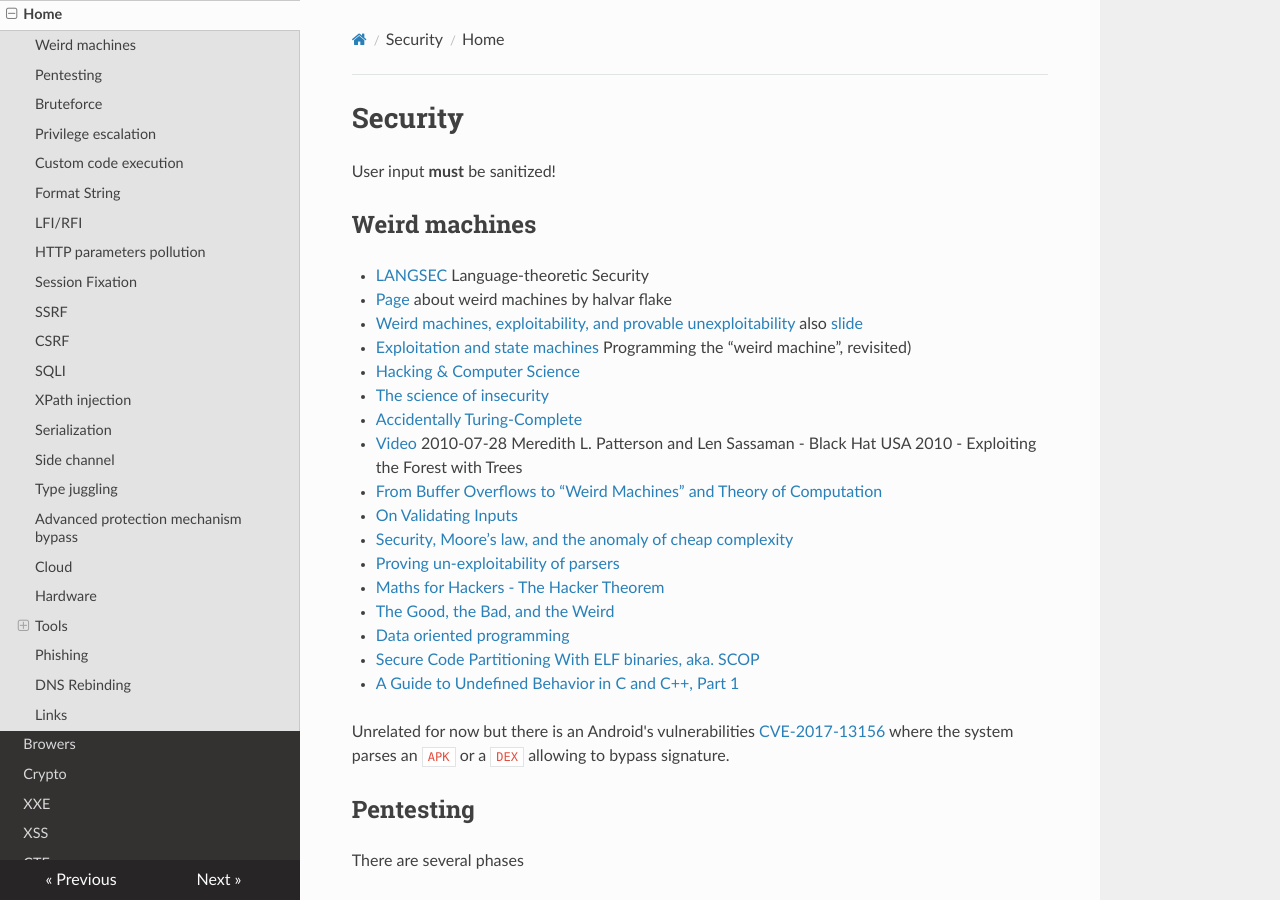
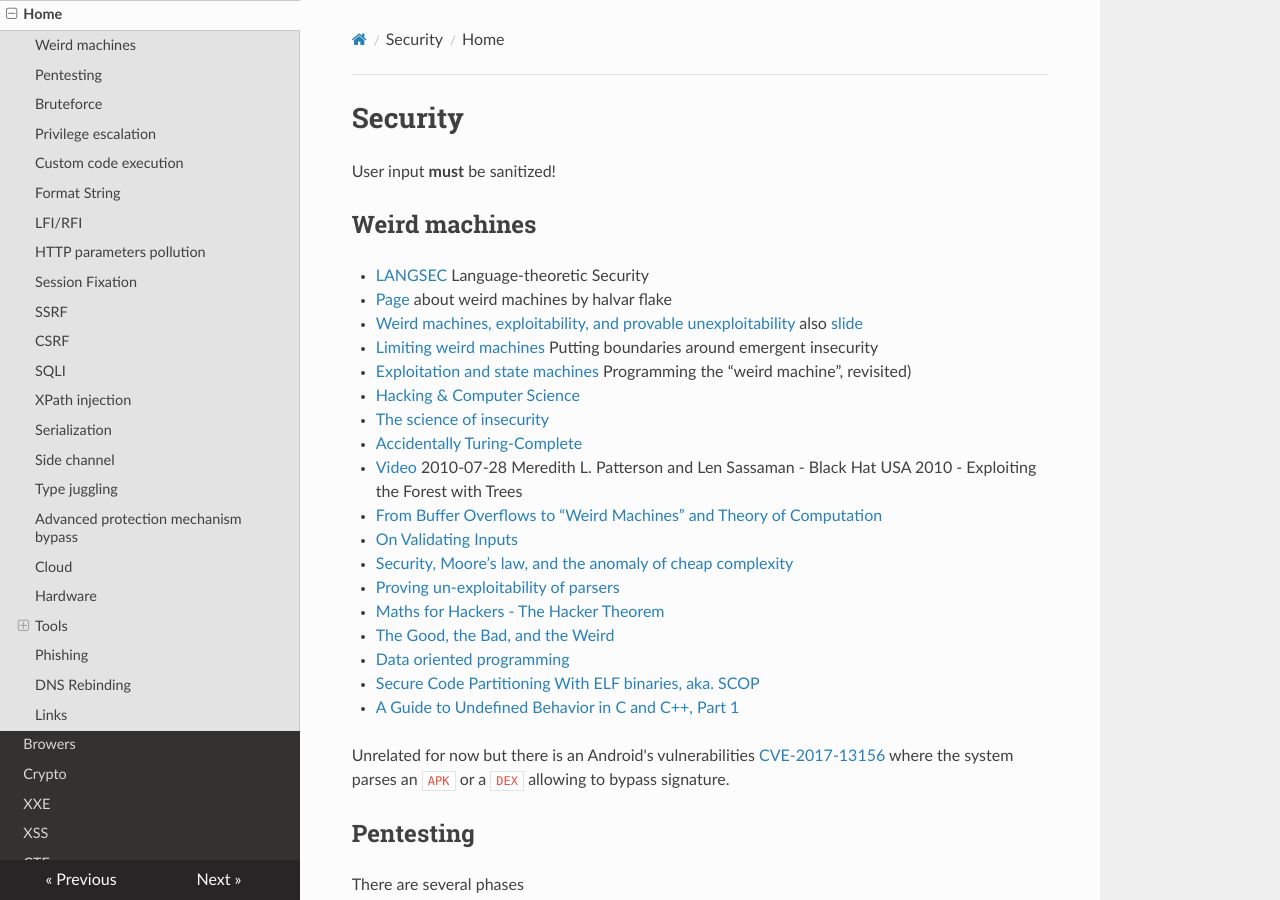
Before and after one commit to gipi/low-level, an MkDocs documentation site: the page built from docs/security/index.md, in a window 1280 px wide and 900 px high. Built offline with MkDocs 1.6.1, drawn with Linux system fonts in a browser that asks for light colours; nearby versions of some CDN libraries; old or Windows-style settings are respelled for this version of MkDocs.

Commit message:
Update index.md

```diff
--- a/docs/security/index.md
+++ b/docs/security/index.md
@@ -8,6 +8,7 @@ User input **must** be sanitized!
  - [Page](http://www.cs.dartmouth.edu/~sergey/wm/) about weird machines by halvar flake
  - [Weird machines, exploitability, and provable
 unexploitability](http://ieeexplore.ieee.org/stamp/stamp.jsp?reload=true&tp=&arnumber=8226852) also [slide](https://docs.google.com/presentation/d/1lfQGEX2aGEA1H7flsXw4V30ZkbnrfikYk9IrctuwZO8/edit)
+ - [Limiting weird machines](https://docs.google.com/presentation/d/1-7XQWUHpGTrFls8M5OysefpF_HZ2YYCYW3huLPo6ArM/edit#slide=id.p) Putting boundaries around emergent insecurity
  - [Exploitation and state machines](http://archives.scovetta.com/pub/conferences/infiltrate_2011/Fundamentals_of_exploitation_revisited.pdf) Programming the “weird machine”, revisited)
  - [Hacking & Computer Science](https://events.ccc.de/congress/2010/Fahrplan/attachments/1807_ccc-hacker-research.pdf)
  - [The science of insecurity](http://langsec.org/insecurity-theory-28c3.pdf)
```
